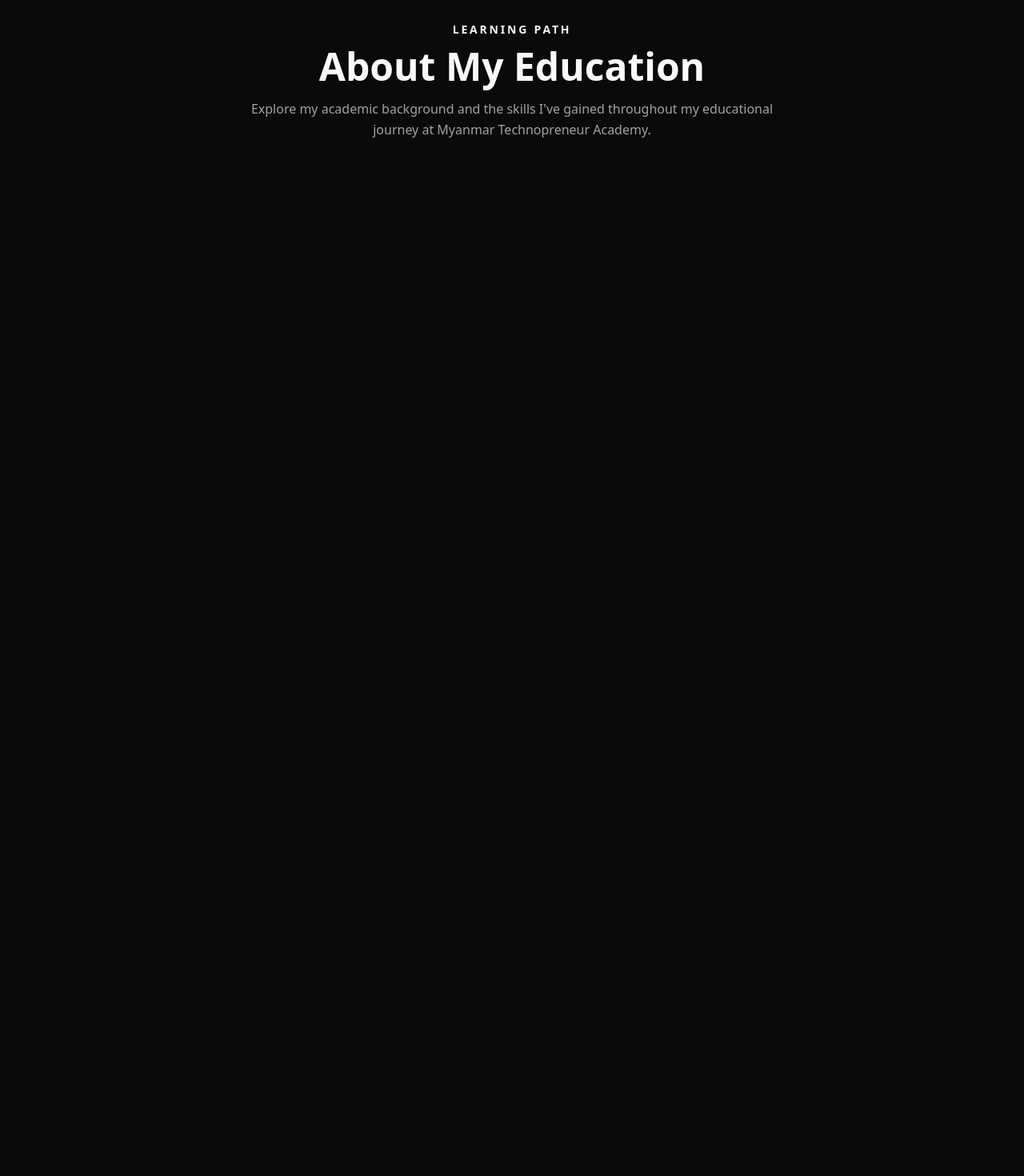
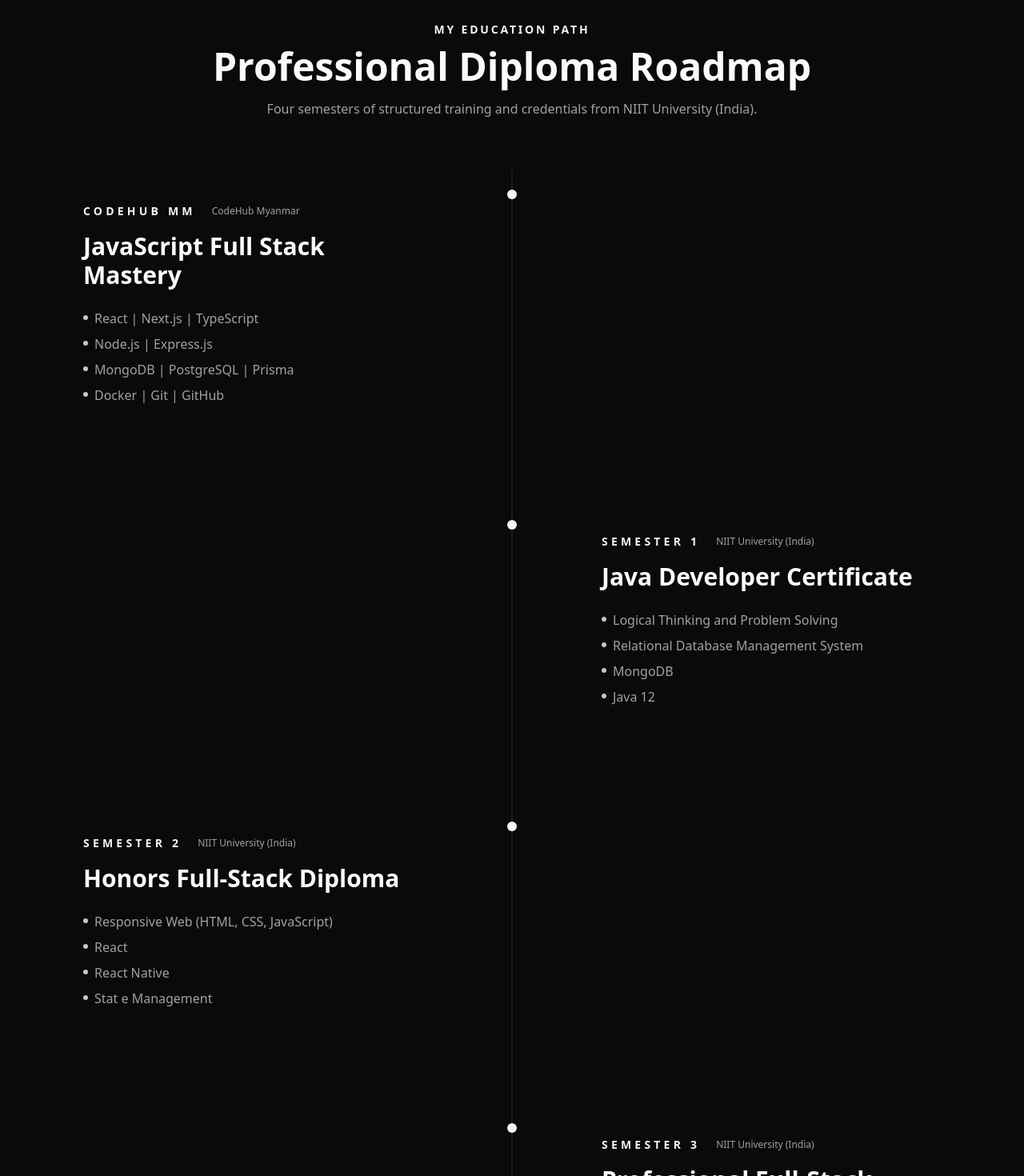
Before and after one commit to HHlaingSwan/hhlaingswan, a Next.js app: page / in a window 1280 px wide. Shown: the part 2580-4050 px from the top of the page at 80% size. Built offline with nearby package versions, Linux system fonts and the light colour scheme.

Commit message:
Redesign education path cards

```diff
--- a/sections/Education.tsx
+++ b/sections/Education.tsx
@@ -1,45 +1,56 @@
 "use client";
-import React, { useRef, useLayoutEffect } from "react";
+
+import React, { useLayoutEffect, useRef } from "react";
 import { motion } from "framer-motion";
 import { gsap } from "gsap";
 import { ScrollTrigger } from "gsap/ScrollTrigger";
-import { Calendar, Code, GraduationCap, University } from "lucide-react";
 
 gsap.registerPlugin(ScrollTrigger);
 
 const educationData = [
   {
-    icon: <University />,
-    title: "My University",
-    subtitle: "Myanmar Technopreneur Academy - MTA",
-    date: "2024 - 2027",
-    description:
-      "During my studies at Myanmar Technopreneur Academy (MTA), I built a solid foundation in computer science, mastering core principles, algorithms, and software development. I actively participated in coding competitions and hackathons, applying theoretical concepts to real-world challenges and enhancing my problem-solving abilities.",
+    semester: "CodeHub MM",
+    title: "JavaScript Full Stack Mastery",
+    topics: [
+      "React | Next.js | TypeScript",
+      "Node.js | Express.js",
+      "MongoDB | PostgreSQL | Prisma",
+      "Docker | Git | GitHub",
+    ],
+    institution: "CodeHub Myanmar",
   },
   {
-    icon: <Code />,
-    title: "Relevant Coursework",
-    subtitle: "Technical Coursework",
-    courses: [
-      "Full-Stack Web Development (MERN)",
-      "Object-Oriented Programming (Java)",
-      "Backend Development with Node.js & Express",
-      "Database Management Systems (SQL & NoSQL)",
-      "Mobile App Development (React Native)",
-      "Data Structures & Algorithms",
+    semester: "Semester 1",
+    title: "Java Developer Certificate",
+    topics: [
+      "Logical Thinking and Problem Solving",
+      "Relational Database Management System",
+      "MongoDB",
+      "Java 12",
     ],
+    institution: "NIIT University (India)",
   },
   {
-    icon: <GraduationCap />,
-    title: "Key Achievements",
-    achievements: [
-      "Developed full-stack web applications, enhancing skills in front-end and back-end development.",
-      "Gained proficiency in Java for server-side development and object-oriented programming.",
-      "Acquired expertise in both SQL and NoSQL databases, including MongoDB and MySQL.",
-      "Completed coursework in advanced web technologies and software architecture.",
-      "Mastered version control with Git and collaborated on various projects.",
-      "Continuously learning and expanding my skill set in cloud technologies and DevOps.",
+    semester: "Semester 2",
+    title: "Honors Full-Stack Diploma",
+    topics: [
+      "Responsive Web (HTML, CSS, JavaScript)",
+      "React",
+      "React Native",
+      "Stat e Management",
     ],
+    institution: "NIIT University (India)",
+  },
+  {
+    semester: "Semester 3",
+    title: "Professional Full-Stack Diploma",
+    topics: [
+      "Spring Boot",
+      "JUnit 5 (Java Testing)",
+      "REST API Design",
+      "SQL Performance Basics",
+    ],
+    institution: "NIIT University (India)",
   },
 ];
 
@@ -53,46 +64,24 @@
     if (!container || !timeline) return;
 
     const ctx = gsap.context(() => {
-      const cards = gsap.utils.toArray<HTMLElement>("[data-education-card]");
-      const dots = gsap.utils.toArray<HTMLElement>("[data-timeline-dot]");
-
-      // Create a single timeline for all animations
-      const tl = gsap.timeline({
+      gsap.fromTo(
+        timeline,
+        { scaleY: 0 },
+        {
+          scaleY: 1,
+          ease: "none",
           scrollTrigger: {
             trigger: container,
             start: "top 80%",
             end: "bottom 20%",
-          scrub: 0.5,
+            scrub: 0.6,
           },
-      });
-
-      // Animate the main timeline bar
-      tl.from(timeline, { scaleY: 0, duration: 3 }); // Give it a duration so it animates over the scroll
-
-      // Animate the education cards with a stagger
-      tl.from(
-        cards,
-        {
-          opacity: 0,
-          y: 50,
-          stagger: 0.2,
         },
-        "<0.2",
-      ); // Start 0.2s after the timeline animation starts
-
-      // Animate the timeline dots with a stagger
-      tl.from(
-        dots,
-        {
-          scale: 0,
-          stagger: 0.2,
-        },
-        "<", // Start at the same time as the card animation
-      ); // Start 0.2s after the timeline animation starts
+      );
     }, container);
 
     return () => ctx.revert();
-  }, []); // Dependency array can be empty now
+  }, []);
 
   return (
     <motion.section
@@ -104,101 +93,71 @@
       transition={{ duration: 0.6, ease: "easeOut" }}
     >
       <div className="container mx-auto px-4">
-        <div className="text-center mb-14 md:mb-18 text-foreground max-w-3xl mx-auto">
+        <div className="text-center mb-12 md:mb-16 text-foreground max-w-3xl mx-auto">
           <p className="text-xs md:text-sm uppercase tracking-[0.2em] text-primary font-semibold mb-3">
-            Learning Path
+            My Education Path
           </p>
           <h2 className="text-3xl md:text-5xl font-bold mb-4">
-            About My Education
+            Professional Diploma Roadmap
           </h2>
-
-          <p className="text-muted-foreground max-w-2xl text-sm md:text-base leading-relaxed mx-auto">
-            Explore my academic background and the skills I&apos;ve gained
-            throughout my educational journey at Myanmar Technopreneur Academy.
+          <p className="text-muted-foreground text-sm md:text-base leading-relaxed">
+            Four semesters of structured training and credentials from NIIT
+            University (India).
           </p>
         </div>
 
-        <div
-          className="max-w-3xl mx-auto relative"
-          ref={containerRef}
-        >
-          {/* Main timeline line that grows with scroll using GSAP */}
+        <div className="relative max-w-6xl w-full mx-auto" ref={containerRef}>
+          <div className="absolute left-1/2 top-0 bottom-0 w-0.5 bg-border/70 -translate-x-1/2" />
           <div
             ref={timelineRef}
-            className="absolute left-[11px] md:left-3 top-4 bottom-0 w-px bg-border origin-top"
-          ></div>
+            className="absolute left-1/2 top-0 bottom-0 w-0.5 bg-gradient-to-b from-sky-400 via-indigo-500 to-fuchsia-500 origin-top -translate-x-1/2"
+          />
 
-          {educationData.map((item, index) => (
-            <div key={index} className="mb-8 md:mb-10 pl-10 md:pl-14 relative">
-              {/* Timeline Dot - Outer circle is animated by GSAP */}
-              <div
-                data-timeline-dot
-                className="absolute left-0 md:left-0 top-6 w-6 h-6 rounded-full border border-primary/50 flex items-center justify-center bg-background"
+          <div className="space-y-12  md:space-y-20">
+            {educationData.map((item, index) => {
+              const isLeft = index % 2 === 0;
+              return (
+                <div key={item.semester} className="relative">
+                  <div className="absolute left-1/2  top-6 size-3 rounded-full bg-primary -translate-x-1/2 " />
+
+                  <div className="grid md:grid-cols-2  gap-8 md:gap-16 items-start">
+                    <motion.div
+                      initial={{ opacity: 0, y: 18 }}
+                      whileInView={{ opacity: 1, y: 0 }}
+                      viewport={{ once: true, amount: 0.2 }}
+                      transition={{ duration: 0.5, delay: index * 0.05 }}
+                      className={`w-full  p-6 md:p-10 ${
+                        isLeft
+                          ? "md:col-start-1 md:pr-20"
+                          : "md:col-start-2 md:pl-20"
+                      }`}
                     >
-                {/* Inner dot with a subtle pulse animation */}
-                <div className="w-2.5 h-2.5 rounded-full bg-primary/90 animate-pulse"></div>
+                      <div className="flex flex-wrap items-center gap-5 mb-4">
+                        <span className="text-[14px] uppercase tracking-[0.3em] text-primary font-semibold">
+                          {item.semester}
+                        </span>
+                        <span className="text-xs text-muted-foreground">
+                          {item.institution}
+                        </span>
                       </div>
-
-              {/* Content Card */}
-              <div
-                data-education-card
-                className="bg-card/70 p-5 md:p-6 border border-border/60 rounded-xl backdrop-blur-sm shadow-sm"
-              >
-                <div className="flex flex-col sm:flex-row items-start sm:items-center mb-4 gap-3">
-                  <div className="w-10 h-10 md:w-11 md:h-11 bg-primary/10 rounded-lg flex items-center justify-center text-primary text-lg flex-shrink-0">
-                    {item.icon}
-                  </div>
-                  <h3 className="text-lg md:text-xl font-semibold text-card-foreground">
+                      <h3 className="text-2xl md:text-3xl font-semibold mb-6 ">
                         {item.title}
                       </h3>
-                </div>
 
-                {item.subtitle && (
-                  <div className="mb-4">
-                    <h4 className="text-sm md:text-base font-semibold text-primary">
-                      {item.subtitle}
-                    </h4>
-                    {item.date && (
-                      <div className="flex items-center text-muted-foreground mt-1 text-sm">
-                        <Calendar className="mr-2 size-4" />
-                        <span>{item.date}</span>
-                      </div>
-                    )}
-                  </div>
-                )}
-
-                {item.description && (
-                  <p className="text-muted-foreground text-sm md:text-base leading-relaxed">
-                    {item.description}
-                  </p>
-                )}
-
-                {item.courses && (
-                  <ul className="grid grid-cols-1 sm:grid-cols-2 gap-2.5 mt-4">
-                    {item.courses.map((course, i) => (
-                      <li
-                        key={i}
-                        className="bg-muted/50 border border-border/50 p-3 rounded-lg text-sm text-foreground/90"
-                      >
-                        {course}
+                      <ul className="space-y-2 text-base  text-muted-foreground">
+                        {item.topics.map((topic) => (
+                          <li key={topic} className="flex items-start gap-2">
+                            <span className="mt-2 h-1.5 w-1.5 rounded-full bg-primary/80 shrink-0" />
+                            <span>{topic}</span>
                           </li>
                         ))}
                       </ul>
-                )}
-
-                {item.achievements && (
-                  <ul className="text-muted-foreground text-sm md:text-base space-y-2 mt-4">
-                    {item.achievements.map((achievement, i) => (
-                      <li key={i} className="flex items-start gap-2">
-                        <span className="mt-2 h-1.5 w-1.5 rounded-full bg-primary/80 flex-shrink-0" />
-                        <span className="leading-relaxed">{achievement}</span>
-                      </li>
-                    ))}
-                  </ul>
-                )}
+                    </motion.div>
                   </div>
                 </div>
-          ))}
+              );
+            })}
+          </div>
         </div>
       </div>
     </motion.section>
```
Also changed, not shown: public/images/shareLoc.png (deleted). Lines whose indentation alone changed are shown as unchanged.
